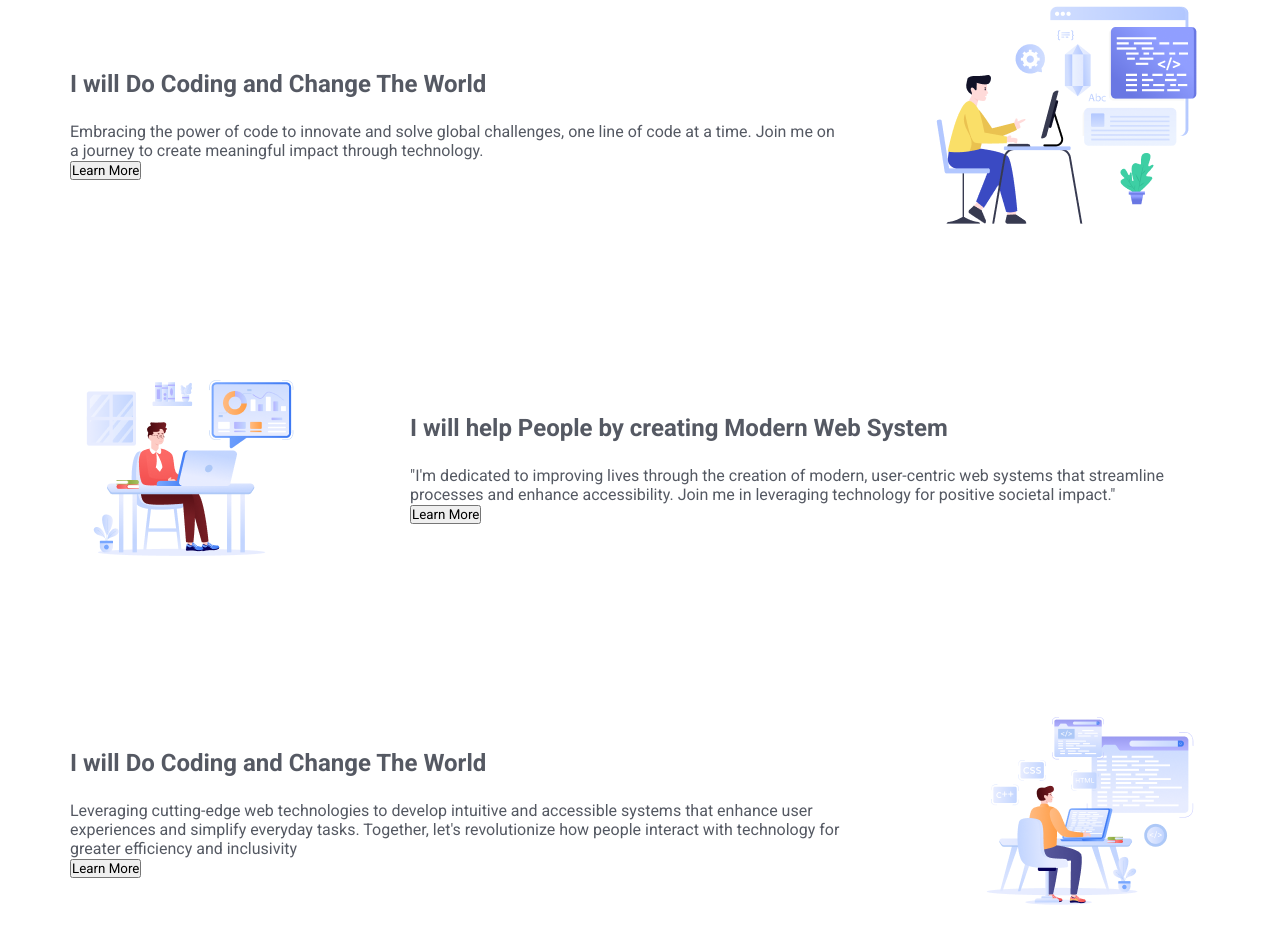
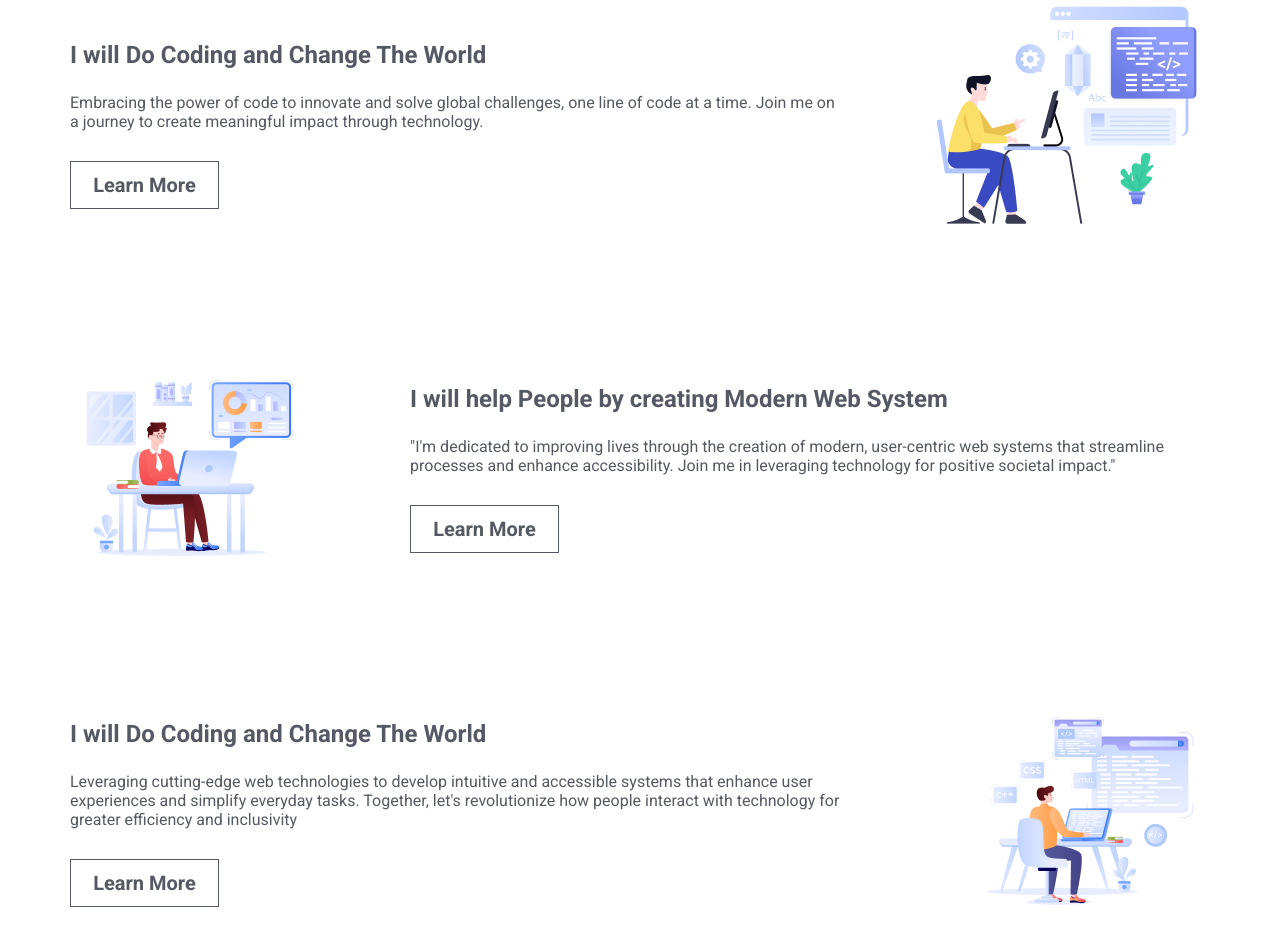
Before and after one commit to hasanbhuyan/challenge-begins, a plain HTML site: page index.html in a window 1280 px wide. Shown: the part 973-1911 px from the top of the page. Drawn offline with Linux system fonts and the light colour scheme.

Commit message:
developper section completed

```diff
--- a/index.html
+++ b/index.html
@@ -34,7 +34,7 @@
                 <div>
                     <h2>I will Do Coding and Change The World</h2>
                     <p>Embracing the power of code to innovate and solve global challenges, one line of code at a time. Join me on a journey to create meaningful impact through technology.</p>
-                    <button>Learn More</button>
+                    <button class="dev-button">Learn More</button>
                 </div>
                 <div><img src="assets/Layer_1.png" alt=""></div>
             </div>
@@ -45,7 +45,7 @@
                 <div>
                     <h2>I will help People by creating Modern Web System</h2>
                     <p>"I'm dedicated to improving lives through the creation of modern, user-centric web systems that streamline processes and enhance accessibility. Join me in leveraging technology for positive societal impact."</p>
-                    <button>Learn More</button>
+                    <button class="dev-button">Learn More</button>
                 </div>
             </div>
 
@@ -53,7 +53,7 @@
                 <div>
                     <h2>I will Do Coding and Change The World</h2>
                     <p> Leveraging cutting-edge web technologies to develop intuitive and accessible systems that enhance user experiences and simplify everyday tasks. Together, let's revolutionize how people interact with technology for greater efficiency and inclusivity</p>
-                    <button>Learn More</button>
+                    <button class="dev-button">Learn More</button>
                 </div>
                 <div>
                     <img src="assets/Group 4.png" alt="">
--- a/styles/style.css
+++ b/styles/style.css
@@ -55,6 +55,15 @@ p{
     font-weight: 800;
     margin: 24px auto;
 }
+.btn-header{
+    width: 208px;
+    height: 66px;
+    color: white;
+    border: none;
+    background: rgb(30, 30, 30);
+    border-radius: 8px;
+    margin: 44px auto;
+}
 /* why web development  */
 .why-wd{
     display: flex;
@@ -74,15 +83,18 @@ p{
     font-weight: 700;
     margin-bottom: 24px;
 }
-.btn-header{
-    width: 208px;
-    height: 66px;
-    color: white;
-    border: none;
-    background: rgb(30, 30, 30);
-    border-radius: 8px;
-    margin: 44px auto;
+.dev-button{
+    width: 149px;
+    height: 48px;
+    border: 1px solid rgb(13, 19, 33);
+    opacity: 0.7;
+    margin-top: 30px;
+    color: rgb(13, 19, 33);
+    font-size: 20px;
+    font-weight: 600;
+    background-color: white;
 }
+
 /* inspiaration section  */
 .inspiration-container>p{
     margin-bottom: 48px;
```
